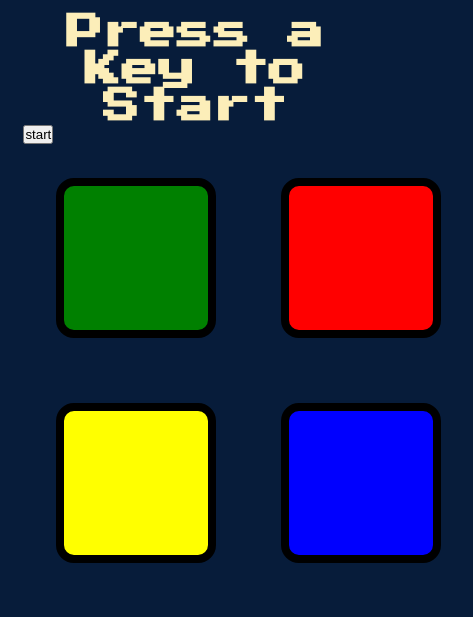
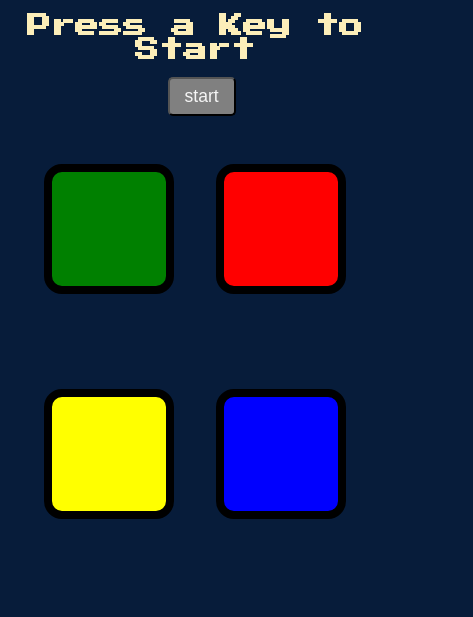
Before and after one commit to Hari-CR7/memorygame, a plain HTML site: page index.html in a window 390 px wide. Shown: the whole page, 473 px wide, since content can reach past the window. Drawn offline with nearby package versions, Linux system fonts and the light colour scheme.

Commit message:
Update style.css

```diff
--- a/style.css
+++ b/style.css
@@ -1,53 +1,98 @@
-*{
+* {
     margin: 0;
     padding: 0;
 }
-body{
+
+body {
     background-color: #071C3A;
     padding: 3.5% 6%;
 }
-h1{
+
+h1 {
     font-family: 'Press Start 2P', cursive;
     font-size: 2.3rem;
     text-align: center;
     color: #FCEEB9;
 }
-.container{
+
+.container {
     width: 450px;
     height: 420px;
     margin: 6% auto 0 auto;
     padding-top: 4%;
 }
-.row{
+
+.row {
     width: 100%;
     height: 225px;
     display: flex;
     justify-content: space-around;
 }
-.box{
+
+.box {
     width: 160px;
     height: 160px;
     border-radius: 18px;
     border: 8px solid black;
     cursor: pointer;
 }
-#green{
+
+#green {
     background-color: green;
 }
-#red{
+
+#red {
     background-color: red;
 }
-#yellow{
+
+#yellow {
     background-color: yellow;
 }
-#blue{
+
+#blue {
     background-color: blue;
 }
+
 .pressed {
     box-shadow: 0 0 20px white;
     background-color: grey;
 }
+
 .game-over {
     background-color: red;
     opacity: 0.8;
 }
+
+.start-btn {
+    display: none;
+}
+
+/* Responsiveness code */
+
+@media screen and (max-width: 600px) {
+
+    #level-title {
+        font-size: 1.5rem;
+    }
+
+    .box {
+        width: 130px;
+        height: 130px;
+    }
+
+    .container {
+        width: 100%;
+        margin-top: 10%;
+    }
+
+    .start-btn {
+        display: block;
+        margin: 15px 0 10px 42%;
+        padding: 7px 15px;
+        color: whitesmoke;
+        background-color: gray;
+        font-size: 1.1rem;
+        border-radius: 5px;
+    }
+
+}
```
